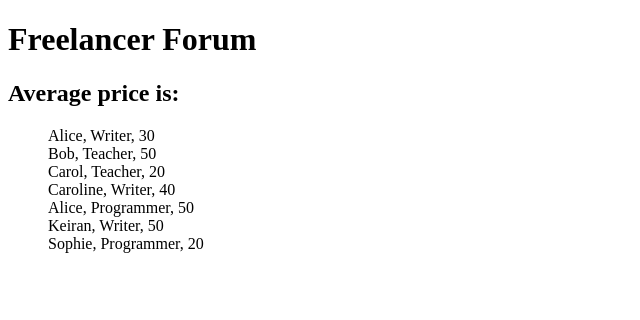
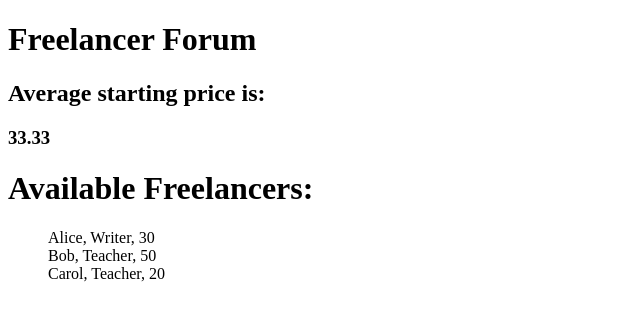
Before and after one commit to sophshap/Unit2.FreelancerForum, a plain HTML site: page index.html in a window 1280 px wide. Shown: the whole page, without its empty margins (0-640 px from the left). Drawn offline with Linux system fonts and the light colour scheme.

Commit message:
average is working

```diff
--- a/index.html
+++ b/index.html
@@ -10,7 +10,10 @@
 
 <body>
     <h1>Freelancer Forum</h1>
-    <h2>Average price is:</h2>
+    <h2>Average starting price is:</h2>
+    <h3 id="avg">$</h3>
+    <h1>Available Freelancers:</h1>
+    <h3 id="price"></h3>
     <ul id="container"></ul>
     <script src="index.js"></script>
 </body>
--- a/index.js
+++ b/index.js
@@ -3,8 +3,8 @@
 // define state variables (the ones we'll need later)
 const names = ["Alice", "Bob", "Carol", "Sophie", "Caroline", "Sam", "Megan", "Keiran"];
 const occupations = ["Writer", "Teacher", "Programmer", "Lawyer", "Doctor"]
-const startingPrice = [20, 30, 40, 50, 60, 70, 80]
-const average = 1
+const startingPrices = [20, 30, 40, 50, 60, 70, 80]
+
 
 // sample data for starter freelancers
 const freelancers = [
@@ -18,16 +18,11 @@ const freelancers = [
         occupation: "Teacher",
         price: 50
     },
-    // {
-    //     name: "Carol",
-    //     occupation: "Programmer",
-    //     price: 70
-    // }
 ]
 
-// END STATE VARIABLES
+// Add new freelancer every 5 seconds
 
-setInterval(addFreelancer, 1000)
+setInterval(addFreelancer, 5000)
 
 // call render function once to render initial state
 render()
@@ -35,6 +30,7 @@ render()
 function render() {
     // Render the freelancers
     const freelancersContainer = document.querySelector("#container");
+    const averagePriceElement = document.querySelector("#avg");
     const freelancerElements = freelancers.map((freelancer) => {
         const element = document.createElement("li");
         element.textContent = (`${freelancer.name}, ${freelancer.occupation}, ${freelancer.price}`);
@@ -43,6 +39,10 @@ function render() {
     });
     freelancersContainer.replaceChildren(...freelancerElements);
 
+
+    const totalPrices = freelancers.reduce((sum, freelancer) => sum + freelancer.price, 0);
+    const averagePrice = freelancers.length > 0 ? (totalPrices / freelancers.length).toFixed(2) : 0;
+    averagePriceElement.textContent = averagePrice
 
 }
 
@@ -53,9 +53,7 @@ function render() {
 function addFreelancer() {
     const name = names[Math.floor(Math.random() * names.length)];
     const occupation = occupations[Math.floor(Math.random() * occupations.length)];
-    const price = startingPrice[Math.floor(Math.random() * startingPrice.length)];
-
-    // TODO: Randomize the occupations
+    const price = startingPrices[Math.floor(Math.random() * startingPrices.length)];
 
     freelancers.push({ name: name, occupation: occupation, price: price });
 
```
